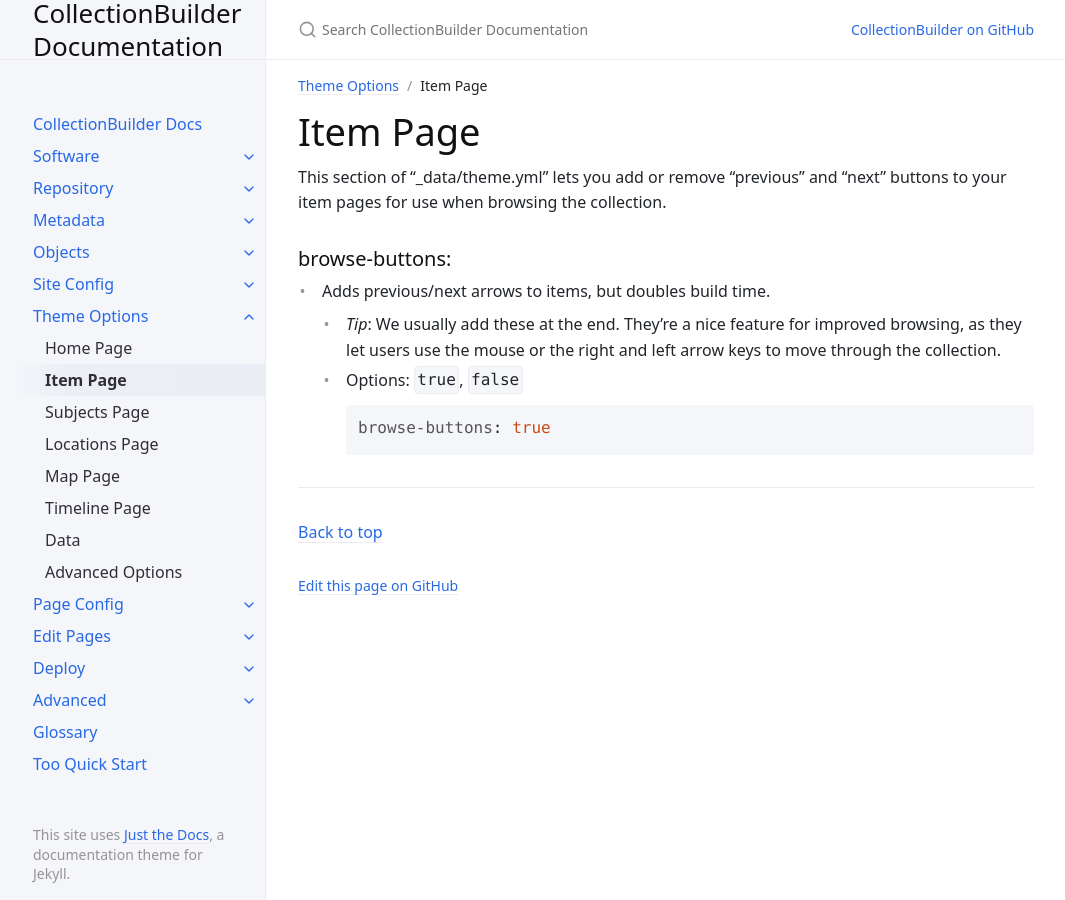
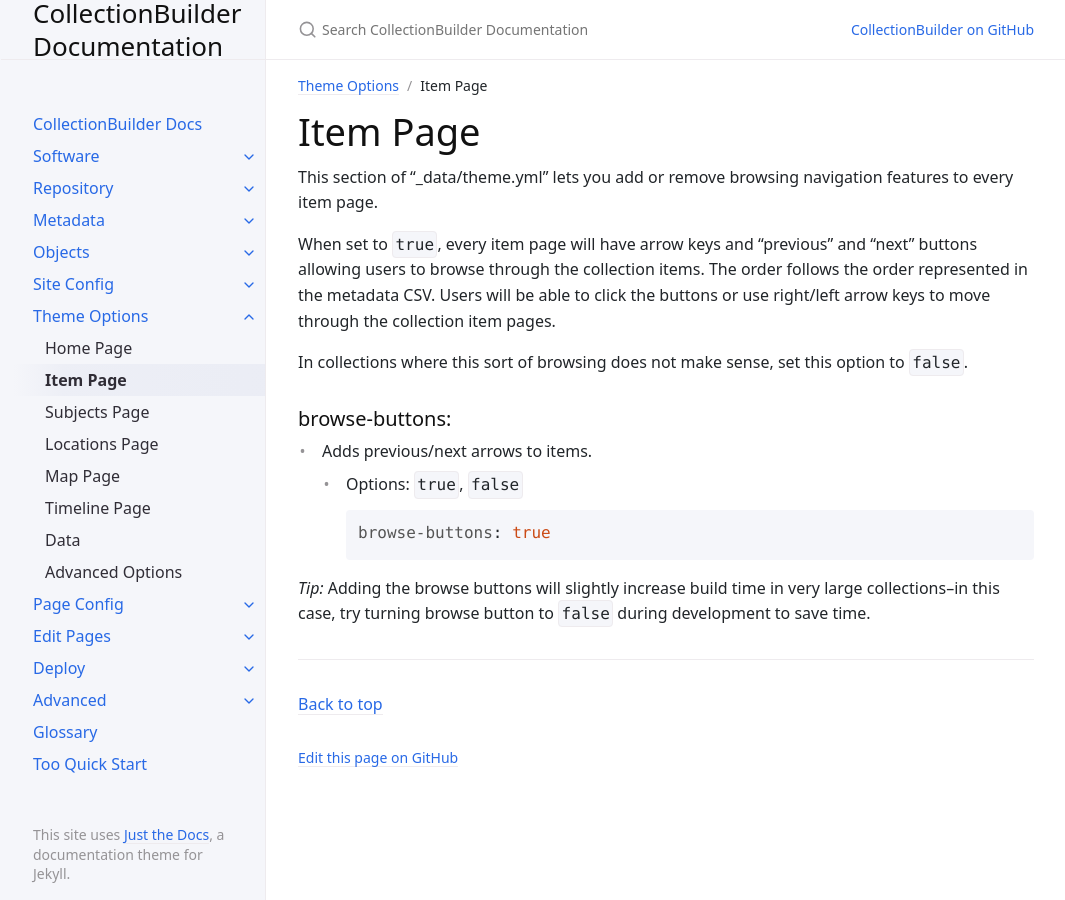
Before and after one commit to CollectionBuilder/cb-docs, a Jekyll site: the page built from docs/theme/item.md, in a window 1280 px wide. Shown: the whole page, without its empty margins (106-1171 px from the left). Built offline with Jekyll 4.4.1, drawn with Linux system fonts in a browser that asks for light colours.

Commit message:
item browse buttons

````diff
--- a/docs/theme/item.md
+++ b/docs/theme/item.md
@@ -6,12 +6,19 @@ nav_order: 4
 
 # Item Page
 
-This section of "_data/theme.yml" lets you add or remove "previous" and "next" buttons to your item pages for use when browsing the collection.
+This section of "_data/theme.yml" lets you add or remove browsing navigation features to every item page.
+
+When set to `true`, every item page will have arrow keys and "previous" and "next" buttons allowing users to browse through the collection items.
+The order follows the order represented in the metadata CSV.
+Users will be able to click the buttons or use right/left arrow keys to move through the collection item pages.
+
+In collections where this sort of browsing does not make sense, set this option to `false`.
 
 ### browse-buttons:
-- Adds previous/next arrows to items, but doubles build time.
-	- *Tip*: We usually add these at the end. They're a nice feature for improved browsing, as they let users use the mouse or the right and left arrow keys to move through the collection.
+- Adds previous/next arrows to items.
 	- Options: `true`, `false`
 ```yaml
 browse-buttons: true
 ```
+
+*Tip:* Adding the browse buttons will slightly increase build time in very large collections--in this case, try turning browse button to `false` during development to save time.
````
